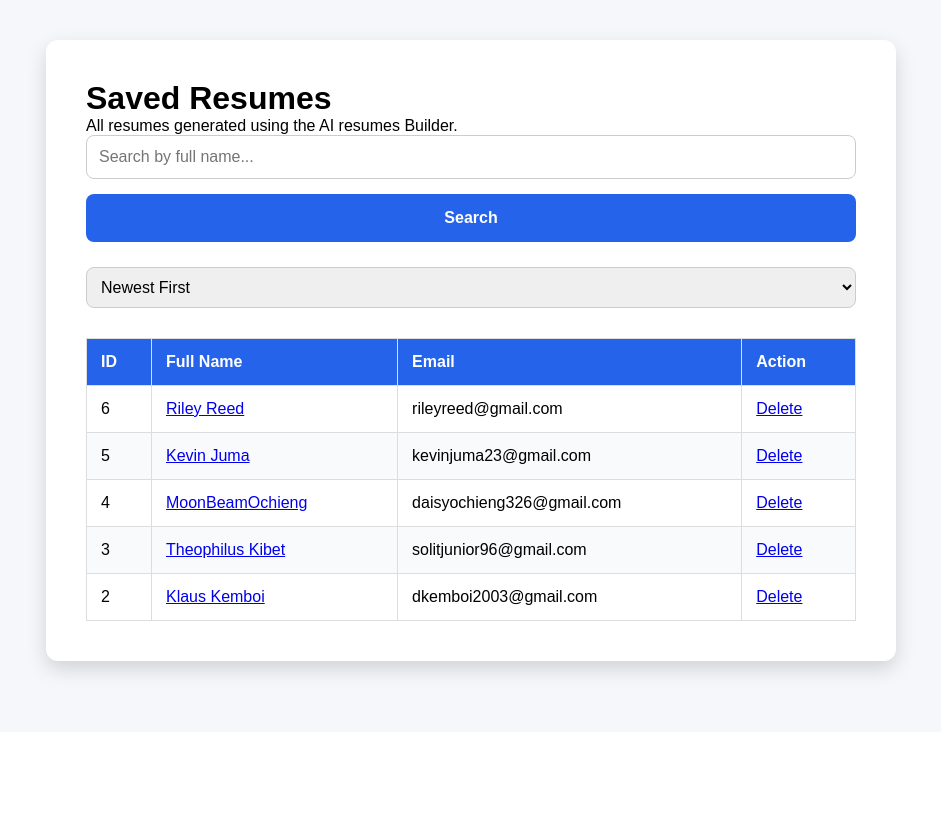
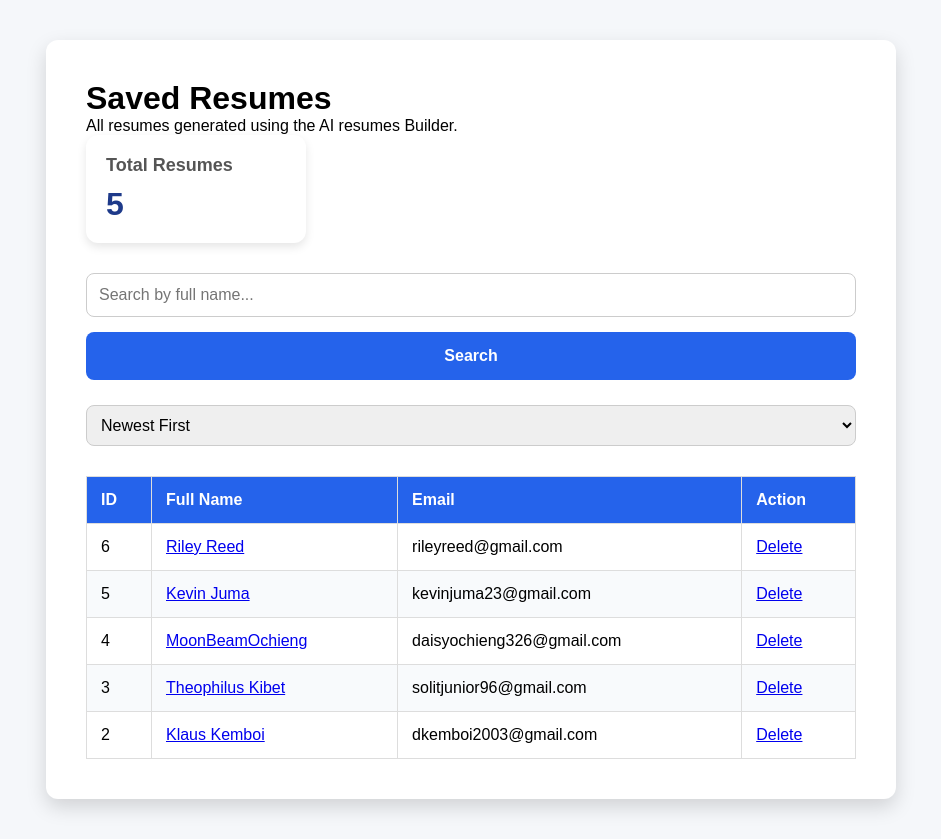
Before and after one commit to Saint-dev-svg/AI-Resume-Builder, a Flask app: page /dashboard in a window 1280 px wide. Shown: the part 68-907 px from the top of the page, without its empty margins (169-1110 px from the left). Before the commit the page ends 751 px from the top, so only its background shows below. Run offline with Flask 3, Linux system fonts and the light colour scheme; data comes from the database, SQL or seed files in the repository; both versions use the stored data as it was after the commit.

Commit message:
feat: Add dashboard statistics

```diff
--- a/app.py
+++ b/app.py
@@ -2,7 +2,12 @@ from flask import Flask, render_template, request, redirect, url_for, send_file
 from ai_helper import generate_summary
 from config import Config
 from pdf_generator import create_resume_pdf
-from database.db import init_db, save_resume, get_all_resumes, get_resume_by_id, delete_resume, update_resume, search_resumes, sort_resumes
+from database.db import (init_db, save_resume, get_all_resumes,
+    get_resume_by_id,
+    delete_resume, update_resume,
+    search_resumes, sort_resumes,
+    get_dashboard_stats
+)
 
 
 app = Flask(__name__)
@@ -114,11 +119,14 @@ def dashboard():
     else:
         resumes = sort_resumes(sort_by)
 
+    stats = get_dashboard_stats()
+
     return render_template(
         "dashboard.html",
         resumes=resumes,
         search_query=search_query,
-        sort_by=sort_by
+        sort_by=sort_by,
+        stats=stats
     )
 
 @app.route("/resume/<int:resume_id>")
--- a/database/db.py
+++ b/database/db.py
@@ -189,3 +189,17 @@ def sort_resumes(sort_by):
     conn.close()
 
     return resumes
+
+def get_dashboard_stats():
+    conn = sqlite3.connect(DB_PATH)
+    cursor = conn.cursor()
+
+    cursor.execute("SELECT COUNT(*) FROM resumes")
+
+    total_resumes = cursor.fetchone()[0]
+
+    conn.close()
+
+    return {
+        "total_resumes": total_resumes
+    }
--- a/static/css/style.css
+++ b/static/css/style.css
@@ -252,3 +252,30 @@ label{
     border: 1px solid #ccc;
     font-size: 16px;
 }
+
+.stats-container{
+    display:flex;
+    gap:20px;
+    margin-bottom:30px;
+    flex-wrap:wrap;
+}
+
+.stat-card{
+    background:#ffffff;
+    padding:20px;
+    border-radius:12px;
+    box-shadow:0 4px 10px rgba(0,0,0,0.1);
+    min-width:220px;
+}
+
+.stat-card h3{
+    margin-bottom:10px;
+    font-size:18px;
+    color:#555;
+}
+
+.stat-card p{
+    font-size:32px;
+    font-weight:bold;
+    color:#1e3a8a;
+}
--- a/templates/dashboard.html
+++ b/templates/dashboard.html
@@ -5,6 +5,15 @@
 
     <h1>Saved Resumes</h1>
     <p>All resumes generated using the AI resumes Builder.</p>
+
+    <div class="stats-container">
+
+        <div class="stat-card">
+            <h3>Total Resumes</h3>
+            <p>{{ stats.total_resumes }}</p>
+        </div>
+
+    </div>
 
     <form method="GET" action="{{ url_for('dashboard') }}" class="search-form">
 
```
Also changed, not shown: database/resume.db. Lines whose indentation alone changed are shown as unchanged.
